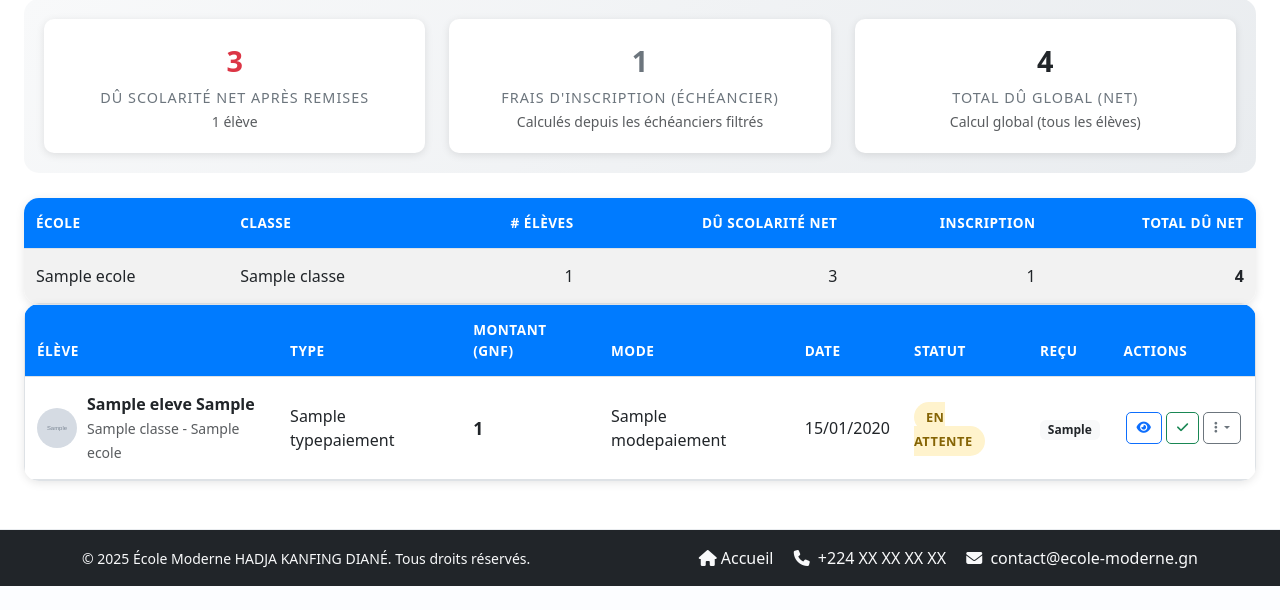
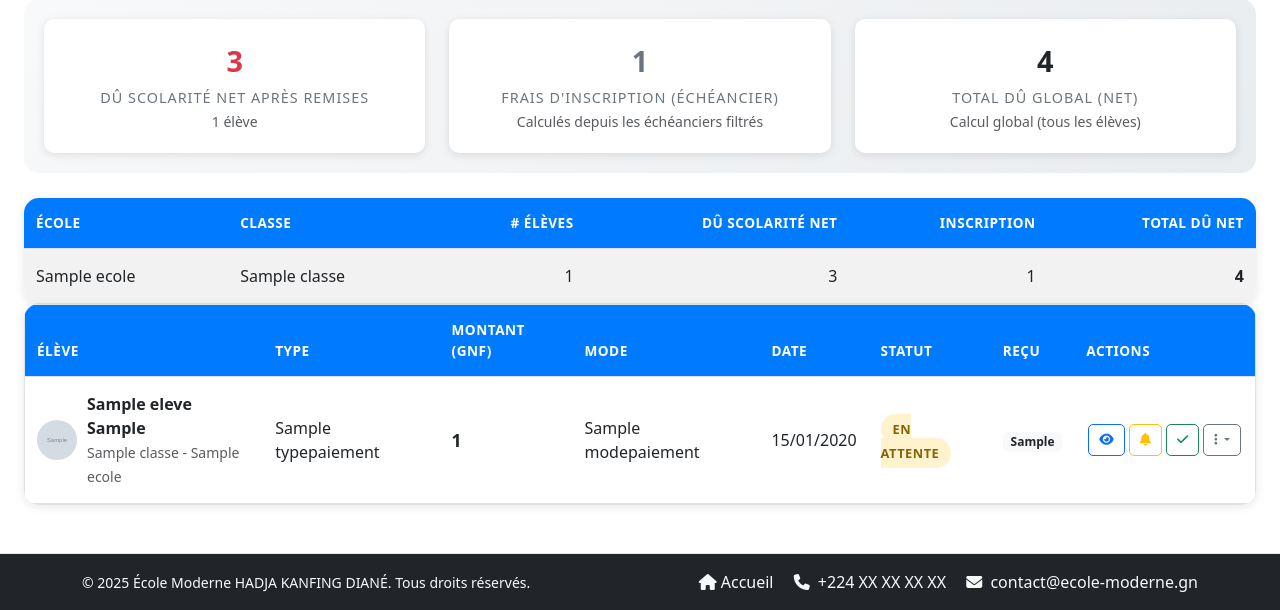
Before and after one commit to Faraleno2022/myschool, a Django app: page /paiements/liste/ in a window 1280 px wide. Shown: the part 664-1274 px from the top of the page. Before the commit the page ends 1250 px from the top, so only its background shows below. Run offline with Django 5.2, Linux system fonts and the light colour scheme; a user stored in the database is signed in; tables that the repository leaves empty hold one stand-in row (values such as "Sample post"); grey boxes marked "Sample" are stand-in pictures.

Commit message:
🔔 Ajout des alertes/relances dans la colonne Actions de la liste des paiements (bouton direct + entrée menu)

```diff
--- a/templates/paiements/_paiements_resultats.html
+++ b/templates/paiements/_paiements_resultats.html
@@ -191,6 +191,10 @@
                                    class="btn btn-outline-primary btn-action" title="Voir détails">
                                     <i class="fas fa-eye"></i>
                                 </a>
+                                <a href="{% url 'paiements:liste_relances' %}?eleve_id={{ paiement.eleve.id }}"
+                                   class="btn btn-outline-warning btn-action" title="Alertes / Relances">
+                                    <i class="fas fa-bell"></i>
+                                </a>
                                 {% if paiement.statut == 'EN_ATTENTE' %}
                                     <form method="post" action="{% url 'paiements:valider_paiement' paiement.id %}" style="display: inline;">
                                         {% csrf_token %}
@@ -215,6 +219,11 @@
                                         <li>
                                             <a class="dropdown-item" href="{% url 'paiements:echeancier_eleve' paiement.eleve.id %}">
                                                 <i class="fas fa-calendar me-2"></i>Voir échéancier
+                                            </a>
+                                        </li>
+                                        <li>
+                                            <a class="dropdown-item" href="{% url 'paiements:liste_relances' %}?eleve_id={{ paiement.eleve.id }}">
+                                                <i class="fas fa-bell me-2"></i>Alertes / Relances
                                             </a>
                                         </li>
                                         {% if paiement.statut == 'EN_ATTENTE' %}
```
